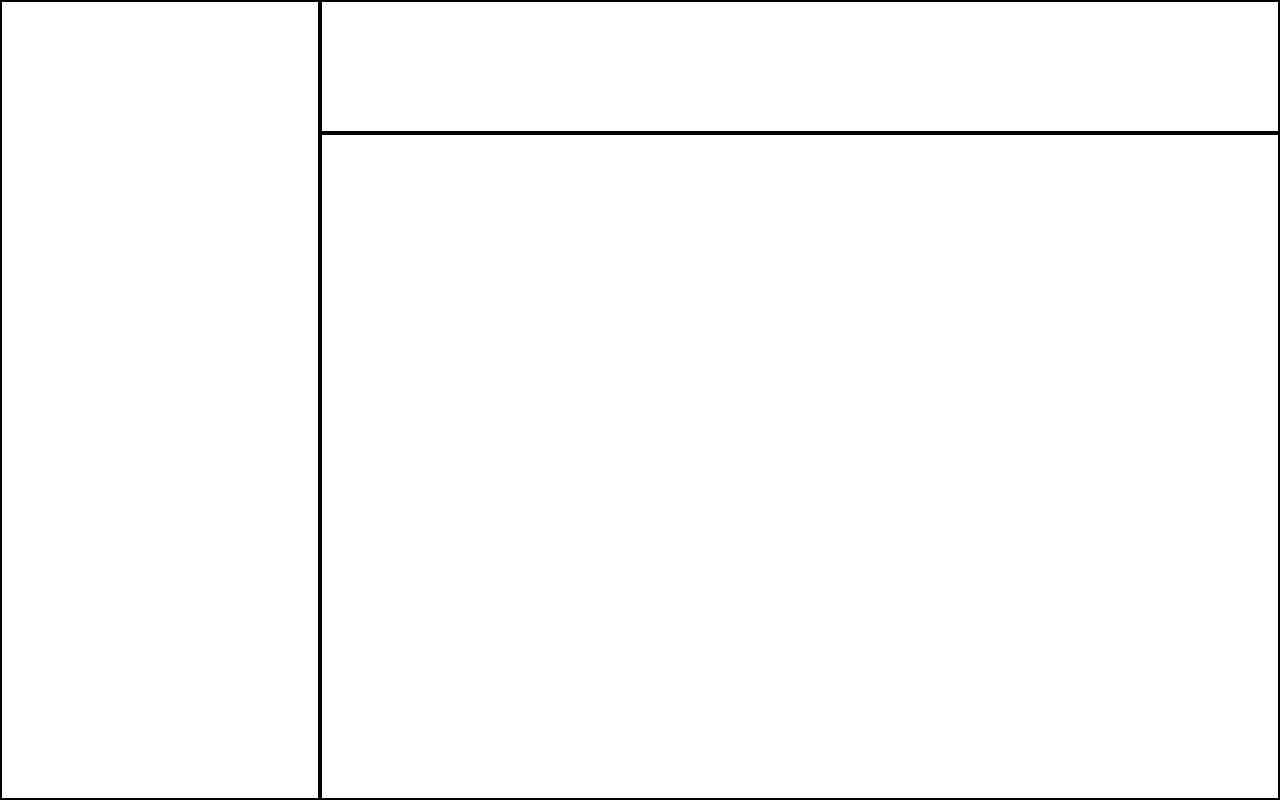
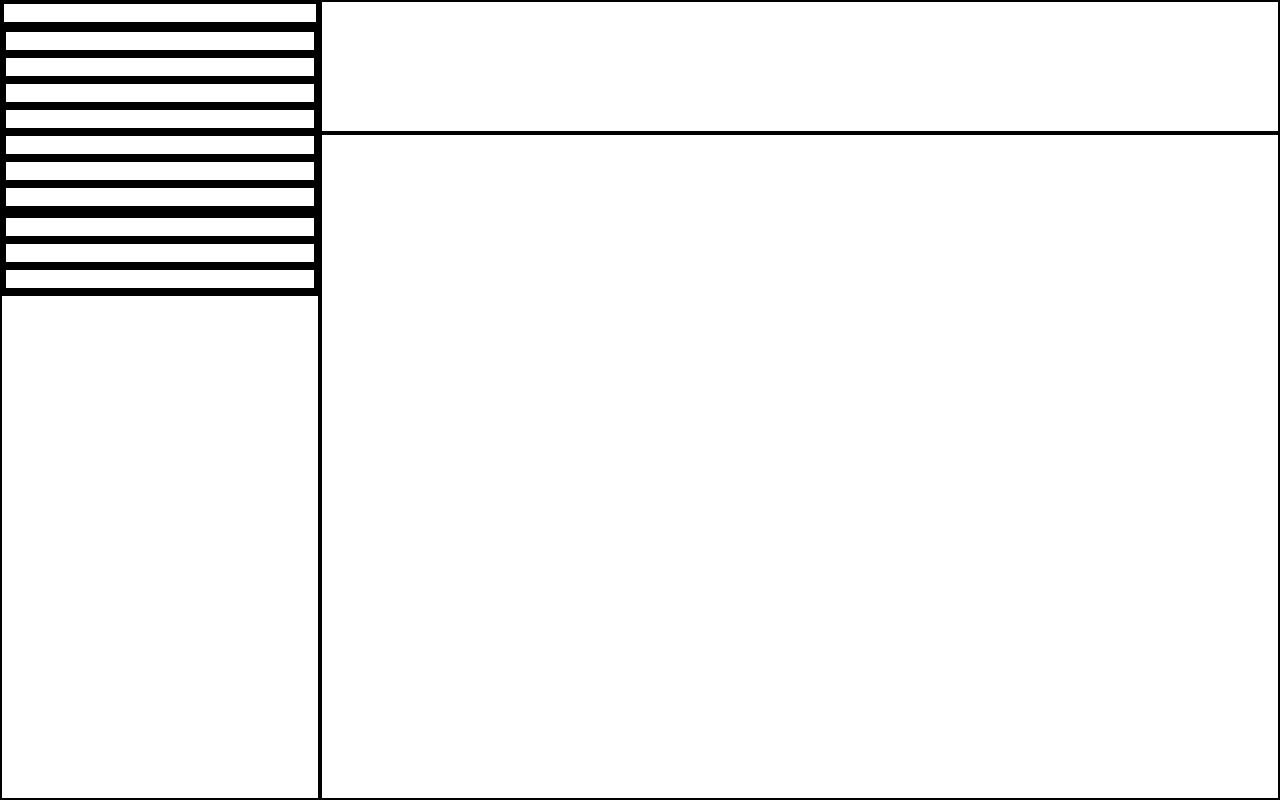
Before and after one commit to Frobii/admin-dashboard, a plain HTML site: page index.html in a window 1280 px wide. Drawn offline with Linux system fonts and the light colour scheme.

Commit message:
set-up-sidebar-html

```diff
--- a/index.html
+++ b/index.html
@@ -8,7 +8,60 @@
     <link rel="stylesheet" href="style.css">
 </head>
 <body>
-    <div class="sidebar"></div>
+    <div class="sidebar">
+        <div class="logo">
+            <img src="" alt="" class="logo-image">
+            <div class="logo-title"></div>
+        </div>
+
+        <div class="actions">
+            <div class="action">
+                <img src="" alt="" class="action-image">
+                <div class="action-title"></div>
+            </div>
+            <div class="action">
+                <img src="" alt="" class="action-image">
+                <div class="action-title"></div>
+            </div>
+            <div class="action">
+                <img src="" alt="" class="action-image">
+                <div class="action-title"></div>
+            </div>
+            <div class="action">
+                <img src="" alt="" class="action-image">
+                <div class="action-title"></div>
+            </div>
+            <div class="action">
+                <img src="" alt="" class="action-image">
+                <div class="action-title"></div>
+            </div>
+            <div class="action">
+                <img src="" alt="" class="action-image">
+                <div class="action-title"></div>
+            </div>
+            <div class="action">
+                <img src="" alt="" class="action-image">
+                <div class="action-title"></div>
+            </div>
+        </div>
+
+        <div class="options">
+            <div class="option">
+                <img src="" alt="" class="option-image">
+                <div class="option-title"></div>
+            </div>
+
+            <div class="option">
+                <img src="" alt="" class="option-image">
+                <div class="option-title"></div>
+            </div>
+
+            <div class="option">
+                <img src="" alt="" class="option-image">
+                <div class="option-title"></div>
+            </div>
+        </div>
+    </div>
 
     <div class="header"></div>
 
```
